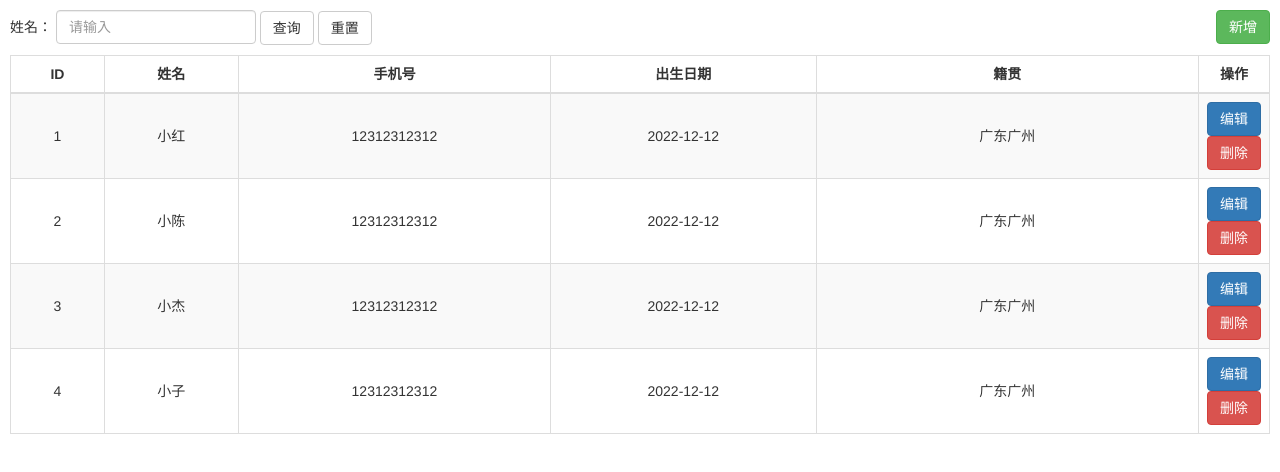
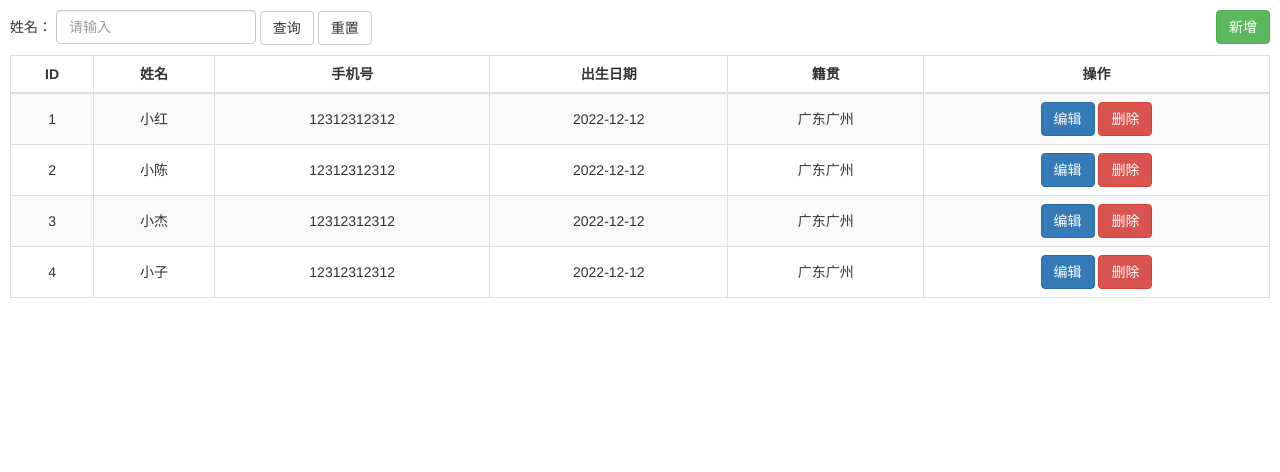
Before and after one commit to Emma-xiaochen/jq-project, a plain HTML site: page index.html in a window 1280 px wide. Drawn offline with Linux system fonts and the light colour scheme.

Commit message:
修改表格样式

```diff
--- a/css/main.css
+++ b/css/main.css
@@ -33,39 +33,15 @@ body {
 #table tbody td {
   vertical-align: middle;
 }
-
-#table thead th:nth-child(1) {
-  width: 100px;
-}
-
-#table thead th:nth-child(2) {
-  width: 144px;
-}
-
-#table thead th:nth-child(3) {
-  width: 332.8px;
-}
-
-#table thead th:nth-child(4) {
-  width: 286.4px;
-}
-
-#table thead th:nth-child(5) {
-  width: 235.2px;
-}
-
-#table thead th:nth-child(5) {
-  width: 416.8px;
-}
-
-.modal-body #label {
+/*
+.modal-body label {
   width: 90px;
   text-align: center;
 }
 
-.modal-body #input {
+.modal-body input {
   width: 474px;
-}
+} */
 
 .modal-body .sep {
   position: relative;
```
